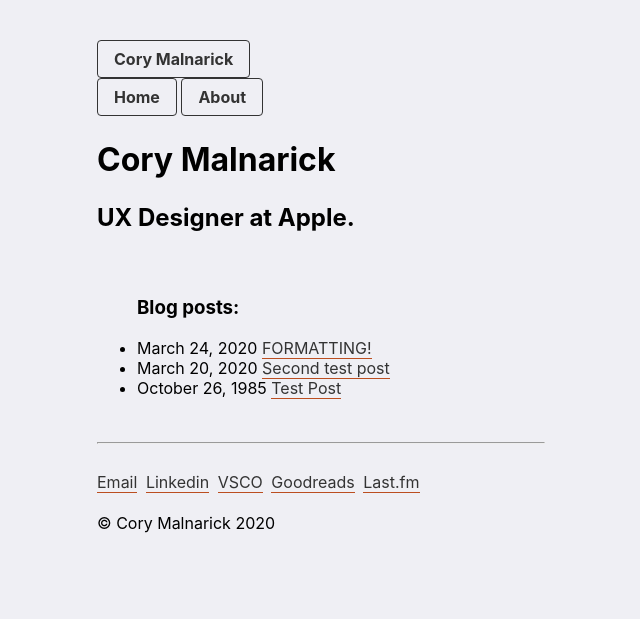
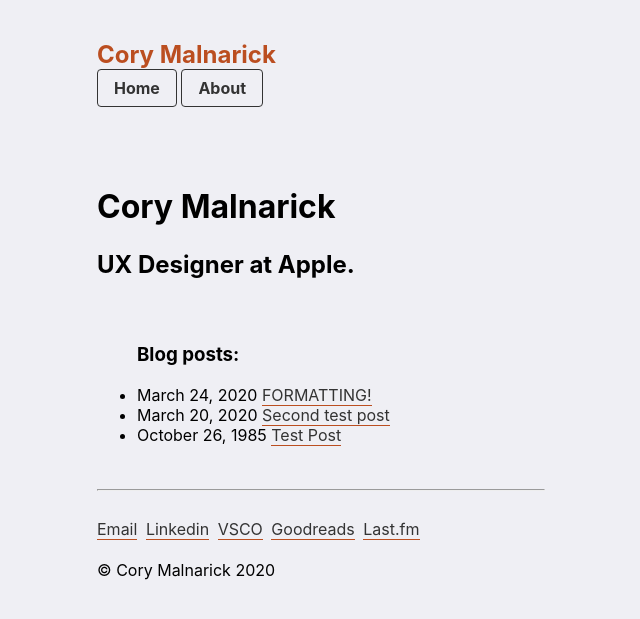
Before and after one commit to foundmonster/foundmonster.github.io, a Jekyll site: the page built from index.html, in a window 1280 px wide. Shown: the top 619 px of the page, without its empty margins (319-959 px from the left). Built offline with Jekyll 4.4.1, drawn with Linux system fonts in a browser that asks for light colours.

Commit message:
made a logo class for name in header nav

```diff
--- a/_includes/navigation.html
+++ b/_includes/navigation.html
@@ -1,5 +1,5 @@
 <nav>
-	<div class="navbutton">Cory Malnarick</div><br>
+	<div class="logo" href="/">Cory Malnarick</div><br>
   {% for item in site.data.navigation %}
      <a href="{{ item.link }}" class="navbutton">
       {{ item.name }}
--- a/_sass/main.scss
+++ b/_sass/main.scss
@@ -54,8 +54,15 @@
 }
 
 
-.navspacing {
+.pagetitlespacing {
 	margin-top: 80px;
+}
+
+.logo {
+	display: inline-block;
+	font-size: 24px;
+	font-weight: bold;
+	color: #bb4e20;
 }
 
 .navbutton {
```
